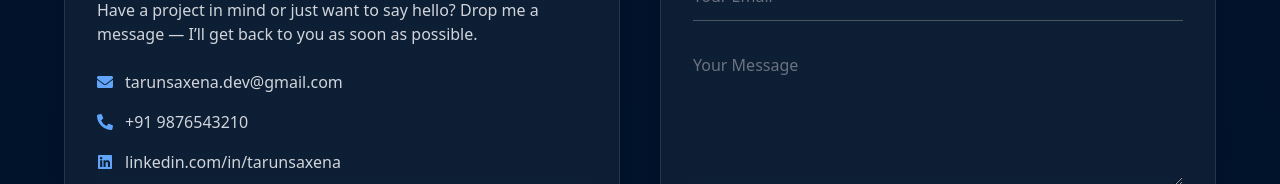
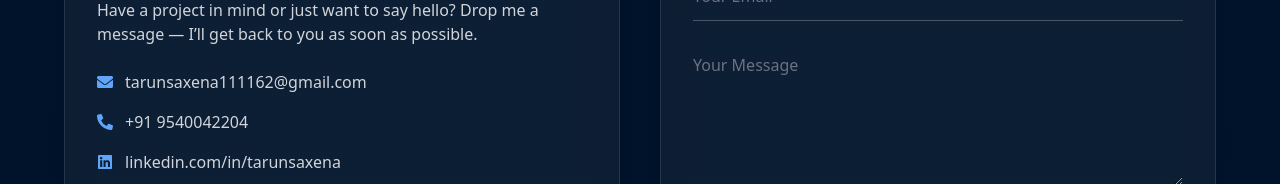
Before and after one commit to Tarunsaxena177/Portfolio, a React (Vite) app: page / in a window 1280 px wide. Shown: the part 6101-6285 px from the top of the page. Built offline with nearby package versions, Linux system fonts and the light colour scheme.

Commit message:
Update Contact.jsx

```diff
--- a/src/components/Contact.jsx
+++ b/src/components/Contact.jsx
@@ -25,10 +25,10 @@ const Contact = () => {
           <h3 className='text-2xl font-semibold text-blue-300 mb-6'>Let’s Connect 🚀</h3>
           <p className='text-gray-300 mb-6'>Have a project in mind or just want to say hello? Drop me a message — I’ll get back to you as soon as possible.</p>
           <div className='space-y-4 text-gray-300'>
-            <div className='flex items-center gap-3'><FaEnvelope className='text-blue-400' /> <span>tarunsaxena.dev@gmail.com</span></div>
-            <div className='flex items-center gap-3'><FaPhoneAlt className='text-blue-400' /> <span>+91 9876543210</span></div>
-            <div className='flex items-center gap-3'><FaLinkedin className='text-blue-400' /> <a href='https://www.linkedin.com/in/tarunsaxena' target='_blank' rel='noreferrer' className='hover:underline'>linkedin.com/in/tarunsaxena</a></div>
-            <div className='flex items-center gap-3'><FaGithub className='text-blue-400' /> <a href='https://github.com/tarunsaxena' target='_blank' rel='noreferrer' className='hover:underline'>github.com/tarunsaxena</a></div>
+            <div className='flex items-center gap-3'><FaEnvelope className='text-blue-400' /> <span>tarunsaxena111162@gmail.com</span></div>
+            <div className='flex items-center gap-3'><FaPhoneAlt className='text-blue-400' /> <span>+91 9540042204</span></div>
+            <div className='flex items-center gap-3'><FaLinkedin className='text-blue-400' /> <a href='https://www.linkedin.com/in/tarun-saxena-980b86239/' target='_blank' rel='noreferrer' className='hover:underline'>linkedin.com/in/tarunsaxena</a></div>
+            <div className='flex items-center gap-3'><FaGithub className='text-blue-400' /> <a href='https://github.com/Tarunsaxena177' target='_blank' rel='noreferrer' className='hover:underline'>github.com/tarunsaxena</a></div>
           </div>
         </motion.div>
 
```
